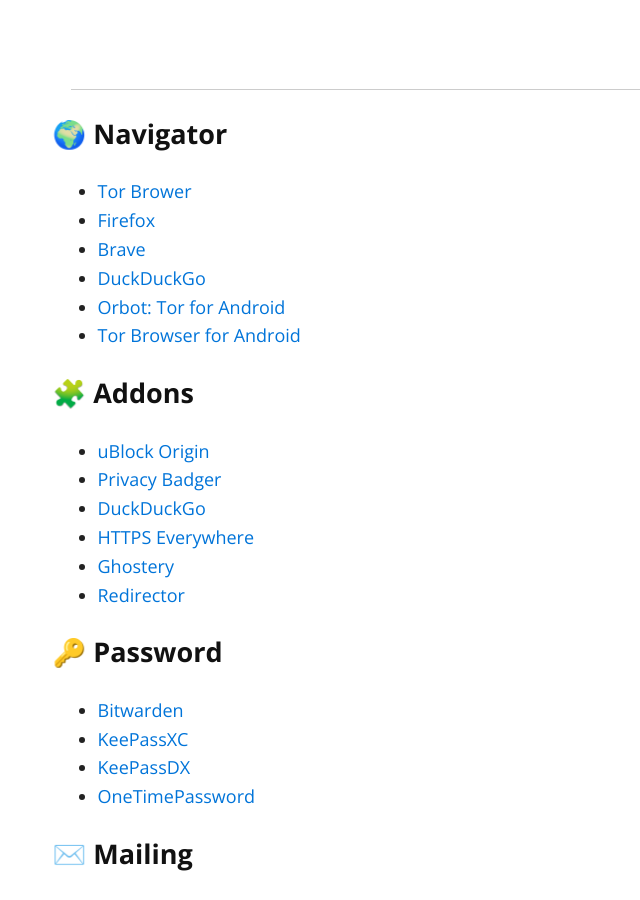
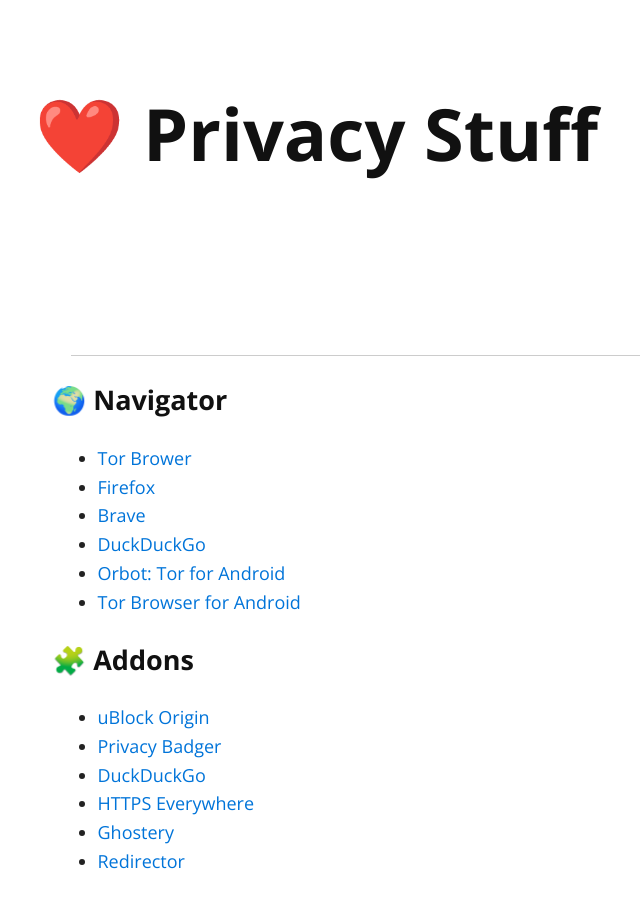
Before and after one commit to jcabeza/Privacy, a Jekyll site: the page built from index.md, in a window 1280 px wide and 900 px high. Shown: the whole window, without its empty margins (257-897 px from the left). Built offline with Jekyll 4.4.1, drawn with Linux system fonts in a browser that asks for light colours; nearby versions of some CDN libraries.

Commit message:
Update default.html

```diff
--- a/_layouts/default.html
+++ b/_layouts/default.html
@@ -15,7 +15,8 @@
 <body>
   <article>
    <div class="container">
-    <!-- <h1><a href="./">{{ site.tag_text }}</a></h1> -->
+     <!-- <h1><a href="./">{{ site.tag_text }}</a></h1> -->
+     <h1>{{ site.tag_text }}</h1>
     {{ content }}
     </div>
   </article>
```
